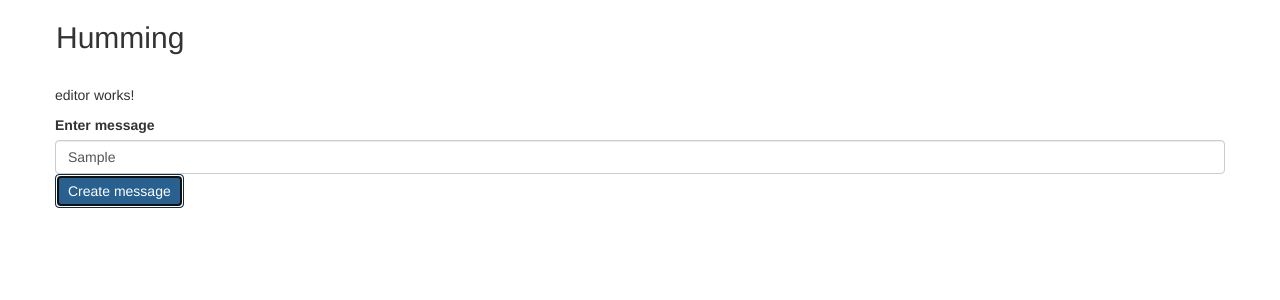
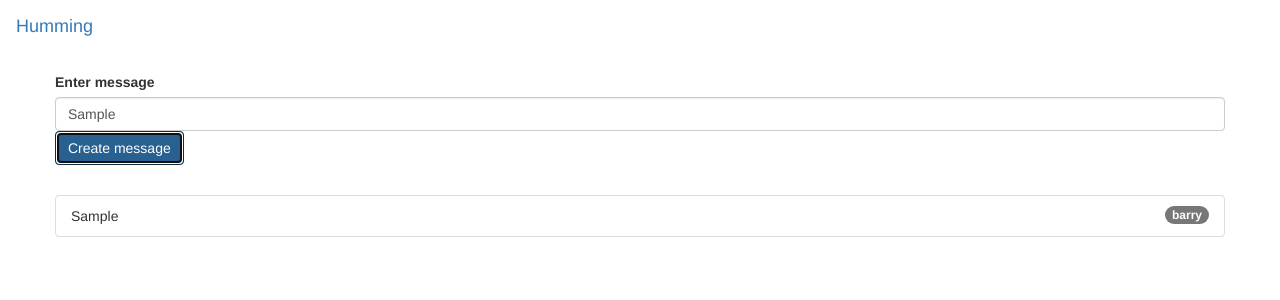
Before and after one commit to Barry-Thomas/humming, an Angular app in the folder humming-web/: page / in a window 1280 px wide. Both pictures are taken after typing "Sample" into the empty fields and a click on the button "Create message". Shown: the top 300 px of the page. Built offline with nearby package versions, Linux system fonts and the light colour scheme.

Commit message:
create message and show it on screen

```diff
--- a/humming-web/src/app/app.component.css
+++ b/humming-web/src/app/app.component.css
@@ -0,0 +1,8 @@
+body {
+    margin: 30px;
+}
+
+.my-row {
+    border: 1px;
+    margin-top: 30px;
+}
--- a/humming-web/src/app/app.component.html
+++ b/humming-web/src/app/app.component.html
@@ -1,12 +1,9 @@
+<nav class="navbar navbar-light bg-light">
+    <a href="#" class="navbar-brand">Humming</a>
+</nav>
+
 <div class="container">
-    <div class="row navbar top">
-        <div class="col"></div>
-        <div class="col-6"></div>
-        <div class="col">
-            <h2>Humming</h2>
-        </div>
-    </div>
-    <div class="row">
+    <div class="row mt-2">
         <div class="col"></div>
         <div class="col-6"></div>
         <div class="col">
@@ -15,4 +12,18 @@
             ></app-editor>
         </div>
     </div>
+    <div class="row mt-2 my-row">
+        <div class="col"></div>
+        <div class="col-6"></div>
+        <div class="col">
+            <ul class="list-group">
+                <li *ngFor="let message of messages" class="list-group-item">
+                    {{ message.messageContent }}
+                    <span class="badge badge-primary badge-pill">{{
+                        message.author
+                    }}</span>
+                </li>
+            </ul>
+        </div>
+    </div>
 </div>
--- a/humming-web/src/app/app.component.ts
+++ b/humming-web/src/app/app.component.ts
@@ -7,11 +7,19 @@ import { Component } from '@angular/core';
 })
 export class AppComponent {
     title = 'Humming Web App';
-    name = 'Let"s see';
+    messages = [];
 
     onMessageCreated(messageData: { message: string; author: string }) {
         console.log(
             `A message recieved from ${messageData.author}:\t ${messageData.message}`
         );
+
+        this.messages.push({
+            author: messageData.author,
+            messageContent: messageData.message,
+        });
+
+        console.log('messages:');
+        console.log(this.messages);
     }
 }
--- a/humming-web/src/app/editor/editor.component.html
+++ b/humming-web/src/app/editor/editor.component.html
@@ -1,6 +1,11 @@
-<p>editor works!</p>
-<label>Enter message</label>
-<input class="form-control" type="text" [(ngModel)]="message" />
-<button class="btn btn-primary" (click)="createMessage()">
-    Create message
-</button>
+<div class="container">
+    <div class="row">
+        <div class="col">
+            <label>Enter message</label>
+            <input class="form-control" type="text" [(ngModel)]="message" />
+            <button class="btn btn-primary" (click)="createMessage()">
+                Create message
+            </button>
+        </div>
+    </div>
+</div>
```
